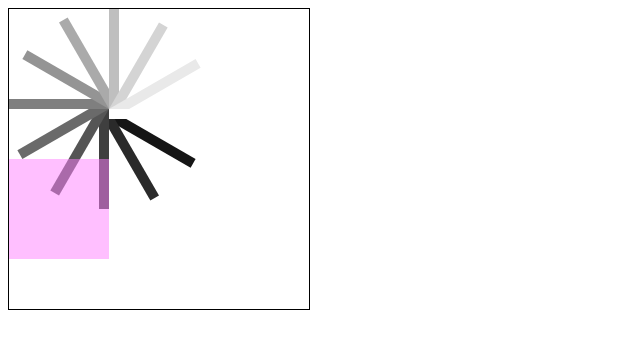
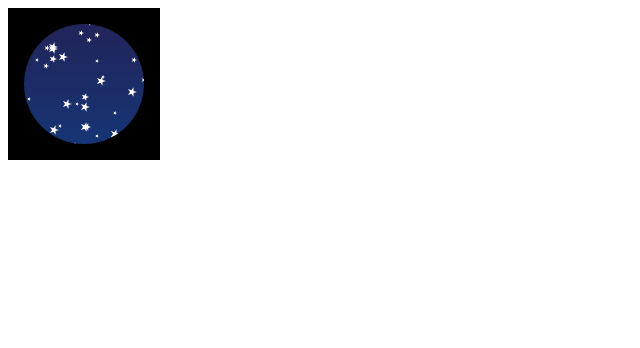
Before and after one commit to cjshinning/canvas, a plain HTML site: page index.html in a window 1280 px wide. Shown: the whole page, without its empty margins (0-640 px from the left). Drawn offline with Linux system fonts and the light colour scheme.

Commit message:
canvas组合

```diff
--- a/index.html
+++ b/index.html
@@ -1,10 +1,11 @@
 <!DOCTYPE html>
 <html lang="en">
+
 <head>
 	<meta charset="UTF-8">
 	<title>canvas使用图像</title>
 	<style>
-		#canvas{
+		#canvas {
 			border: 1px solid #000;
 		}
 	</style>
@@ -70,27 +71,69 @@
 			// 	ctx.restore();
 			// }
 
-			var sin = Math.sin(Math.PI/6);
-			var cos = Math.cos(Math.PI/6);
+			// var sin = Math.sin(Math.PI/6);
+			// var cos = Math.cos(Math.PI/6);
 
-			ctx.translate(100,100);
+			// ctx.translate(100,100);
 
-			var c = 0;
-			for(var i=0;i<=12;i++){
-				c = Math.floor(255/12*i);
-				ctx.fillStyle = "rgb(" + c + "," + c + "," + c + ")";
-				ctx.fillRect(0,0,100,10);
-				ctx.transform(cos,sin,-sin,cos,0,0);
+			// var c = 0;
+			// for(var i=0;i<=12;i++){
+			// 	c = Math.floor(255/12*i);
+			// 	ctx.fillStyle = "rgb(" + c + "," + c + "," + c + ")";
+			// 	ctx.fillRect(0,0,100,10);
+			// 	ctx.transform(cos,sin,-sin,cos,0,0);
+			// }
+
+			// ctx.setTransform(-1,0,0,1,100,100);
+			// ctx.fillStyle = 'rgba(255,128,255,0.5)';
+			// ctx.fillRect(0,50,100,100);
+
+			ctx.fillRect(0, 0, 150, 150);
+			ctx.translate(75, 75);
+
+			ctx.beginPath();
+			ctx.arc(0, 0, 60, 0, Math.PI * 2, true);
+			ctx.clip();
+
+			var lingrad = ctx.createLinearGradient(0, -75, 0, 75);
+			lingrad.addColorStop(0, '#232256');
+			lingrad.addColorStop(1, '#143778');
+
+			ctx.fillStyle = lingrad;
+			ctx.fillRect(-75, -75, 150, 150);
+
+			// draw stars
+			for (var j = 1; j < 50; j++) {
+				ctx.save();
+				ctx.fillStyle = '#fff';
+				ctx.translate(75 - Math.floor(Math.random() * 150),
+					75 - Math.floor(Math.random() * 150));
+				drawStar(ctx, Math.floor(Math.random() * 4) + 2);
+				ctx.restore();
 			}
-
-			ctx.setTransform(-1,0,0,1,100,100);
-			ctx.fillStyle = 'rgba(255,128,255,0.5)';
-			ctx.fillRect(0,50,100,100);
 		}
 
+		function drawStar(ctx, r) {
+			ctx.save();
+			ctx.beginPath()
+			ctx.moveTo(r, 0);
+			for (var i = 0; i < 9; i++) {
+				ctx.rotate(Math.PI / 5);
+				if (i % 2 == 0) {
+					ctx.lineTo((r / 0.525731) * 0.200811, 0);
+				} else {
+					ctx.lineTo(r, 0);
+				}
+			}
+			ctx.closePath();
+			ctx.fill();
+			ctx.restore();
+		}
 	</script>
 </head>
+
 <body onload="draw()">
-	<canvas id="canvas" width="300" height="300"></canvas>
+	<canvas id="canvas" width="150" height="150"></canvas>
 </body>
+
 </html>
```
